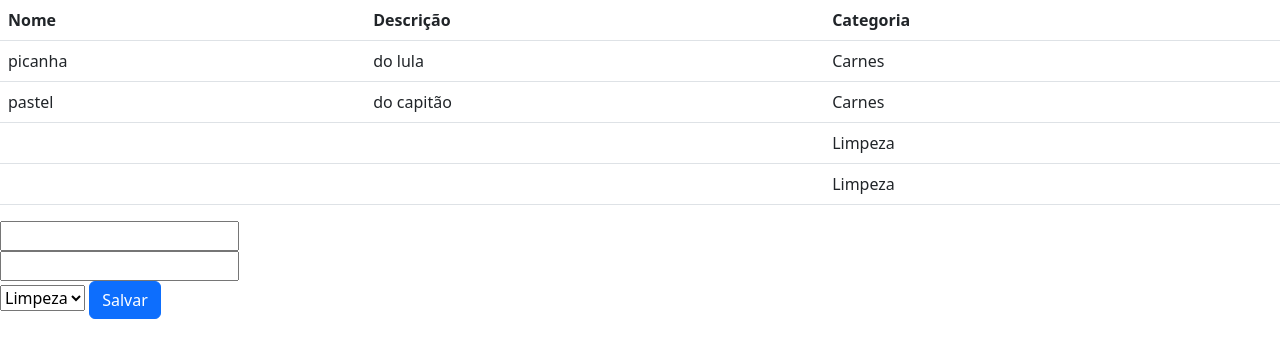
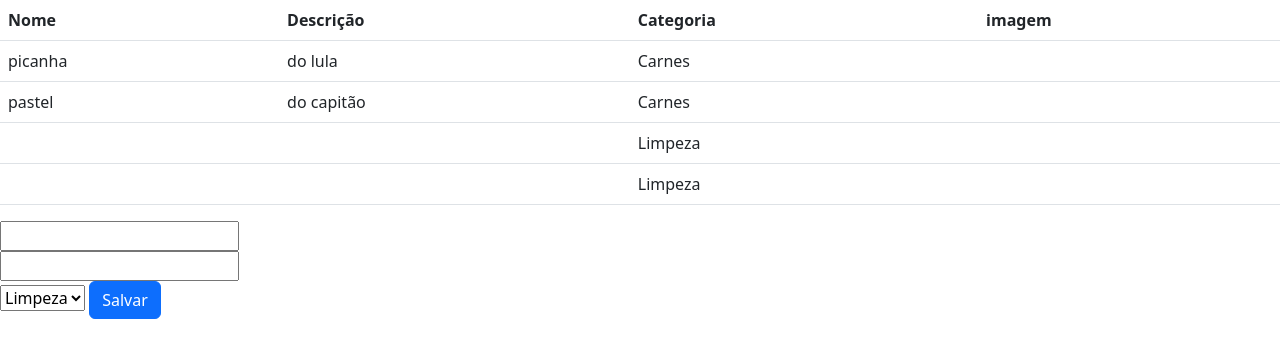
Before and after one commit to ruth-veiga/projeto-integrador, a Django app: page / in a window 1280 px wide. Shown: the top 358 px of the page. Run offline with Django 4.2, Linux system fonts and the light colour scheme; data comes from the database, SQL or seed files in the repository; parts of the project's set-up code (start-up, migrations or seed data) failed here and were passed over.

Commit message:
Inserção de imagens no projeto

```diff
--- a/projeto_compara/core/models.py
+++ b/projeto_compara/core/models.py
@@ -27,6 +27,7 @@
     numero = models.IntegerField()
     bairro = models.CharField(max_length=40)
     cidade = models.ForeignKey(Cidade, on_delete=models.CASCADE)
+    imagem = models.ImageField(upload_to ='imagens_mercados/')
 
     def __str__(self):
         return self.nome
@@ -35,6 +36,7 @@
     nome = models.CharField(max_length=60)
     descricao = models.CharField(max_length=60, null=True, blank=True)
     categoria = models.ForeignKey(Categoria, on_delete=models.CASCADE)
+    imagem = models.ImageField(upload_to ='imagens_produtos/')
 
     def __str__(self):
         return self.nome
--- a/projeto_compara/core/templates/produtos.html
+++ b/projeto_compara/core/templates/produtos.html
@@ -12,12 +12,14 @@
             <th>Nome</th>
             <th>Descrição</th>
             <th>Categoria</th>
+            <th>imagem</th>
         </tr>
         {%for produto in produtos %}
         <tr>
            <td>{{produto.nome}}</td>
            <td>{{produto.descricao}}</td>
            <td>{{produto.categoria}}</td>
+           <td><img src="{{produto.imagem}}"></td>
         {%endfor%}
         </tr>
     </table>
--- a/projeto_compara/projeto_compara/urls.py
+++ b/projeto_compara/projeto_compara/urls.py
@@ -17,6 +17,8 @@
 from django.contrib import admin
 from django.urls import path
 from core.views import *
+from django.conf.urls.static import static
+from django.conf import settings
 
 urlpatterns = [
     path('admin/', admin.site.urls),
@@ -24,4 +26,4 @@
     path('cadastrar_produtos/', cadastrar_produtos, name="cadastrar_produtos"),
     path('mercados/', lista_mercados),
     path('cadastrar_mercados/', cadastrar_mercados, name="cadastrar_mercados")
-]
+] + static(settings.MEDIA_URL, document_root=settings.MEDIA_ROOT)
```
Also changed, not shown: projeto_compara/core/migrations/0006_mercado_imagem_produto_imagem.py (added), projeto_compara/imagens_produtos/mangueira.jpg (added).
